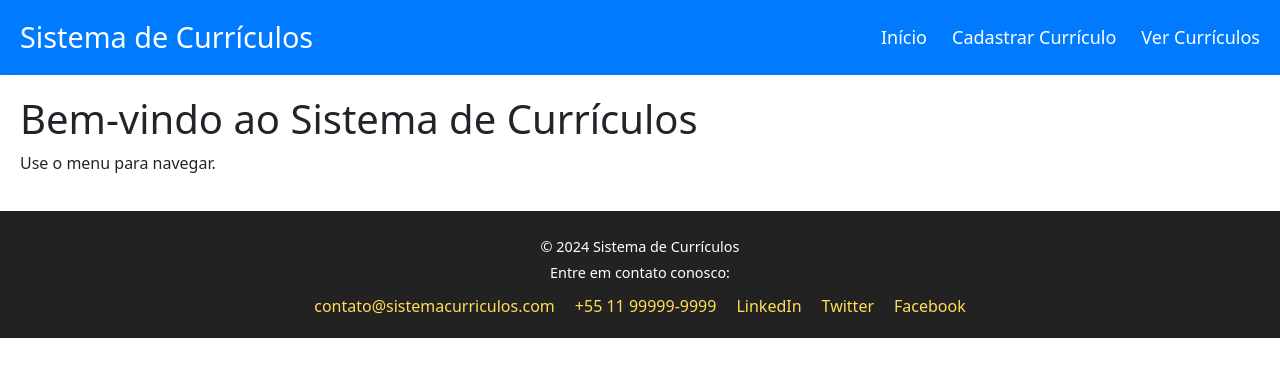
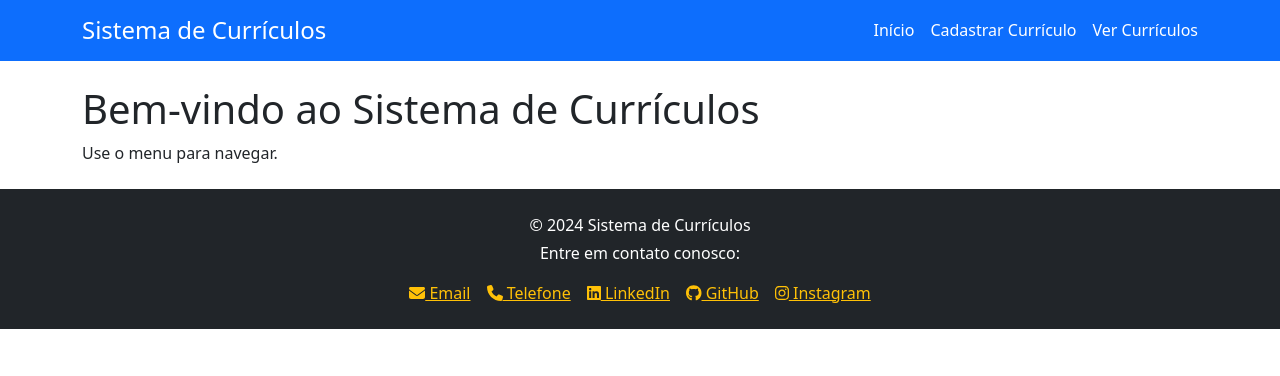
Before and after one commit to VictorZionFranca/TrabalhoCadastroCurriculo, a Vue app in the folder sistema-curriculos/: page / in a window 1280 px wide. Shown: the top 376 px of the page. Built offline with nearby package versions, Linux system fonts and the light colour scheme; what vue-the-mask would draw is missing.

Commit message:
alterações

```diff
--- a/sistema-curriculos/package.json
+++ b/sistema-curriculos/package.json
@@ -8,6 +8,10 @@
     "lint": "vue-cli-service lint"
   },
   "dependencies": {
+    "@fortawesome/fontawesome-svg-core": "^6.7.1",
+    "@fortawesome/free-brands-svg-icons": "^6.7.1",
+    "@fortawesome/free-solid-svg-icons": "^6.7.1",
+    "@fortawesome/vue-fontawesome": "^3.0.8",
     "axios": "^1.7.7",
     "bootstrap": "^5.3.3",
     "core-js": "^3.8.3",
--- a/sistema-curriculos/src/App.vue
+++ b/sistema-curriculos/src/App.vue
@@ -1,32 +1,34 @@
 <template>
   <div id="app">
     <!-- Cabeçalho -->
-    <header>
-      <div class="logo">
-        <h1>Sistema de Currículos</h1>
+    <header class="bg-primary text-white py-3">
+      <div class="container d-flex justify-content-between align-items-center">
+        <h1 class="h4 m-0">Sistema de Currículos</h1>
+        <nav class="d-flex gap-3">
+          <router-link to="/" class="nav-link text-white">Início</router-link>
+          <router-link to="/cadastrar" class="nav-link text-white">Cadastrar Currículo</router-link>
+          <router-link to="/curriculos" class="nav-link text-white">Ver Currículos</router-link>
+        </nav>
       </div>
-      <nav>
-        <router-link to="/" class="nav-link">Início</router-link>
-        <router-link to="/cadastrar" class="nav-link">Cadastrar Currículo</router-link>
-        <router-link to="/curriculos" class="nav-link">Ver Currículos</router-link>
-      </nav>
     </header>
 
     <!-- Conteúdo Principal -->
-    <main>
+    <main class="container my-4">
       <router-view />
     </main>
 
     <!-- Rodapé -->
-    <footer>
-      <p>© 2024 Sistema de Currículos</p>
-      <p>Entre em contato conosco:</p>
-      <div class="contact-links">
-        <a href="mailto:contato@sistemacurriculos.com">contato@sistemacurriculos.com</a>
-        <a href="tel:+5511999999999">+55 11 99999-9999</a>
-        <a href="https://www.linkedin.com/company/sistemacurriculos" target="_blank">LinkedIn</a>
-        <a href="https://twitter.com/sistemacurriculos" target="_blank">Twitter</a>
-        <a href="https://www.facebook.com/sistemacurriculos" target="_blank">Facebook</a>
+    <footer class="bg-dark text-white py-4">
+      <div class="container text-center">
+        <p class="mb-1">© 2024 Sistema de Currículos</p>
+        <p class="mb-3">Entre em contato conosco:</p>
+        <div class="d-flex justify-content-center gap-3">
+          <a href="mailto:vzion435@gmail.com" class="text-warning"><font-awesome-icon :icon="['fas', 'envelope']" /> Email</a>
+          <a href="tel:+5511999999999" class="text-warning"><font-awesome-icon :icon="['fas', 'phone']" /> Telefone</a>
+          <a href="https://www.linkedin.com/company/sistemacurriculos" target="_blank" class="text-warning"><font-awesome-icon :icon="['fab', 'linkedin']" /> LinkedIn</a>
+          <a href="https://github.com/VictorZionFranca" target="_blank" class="text-warning"><font-awesome-icon :icon="['fab', 'github']" /> GitHub</a>
+          <a href="#" class="text-warning"><font-awesome-icon :icon="['fab', 'instagram']" /> Instagram</a>
+        </div>
       </div>
     </footer>
   </div>
@@ -39,119 +41,8 @@ export default {
 </script>
 
 <style scoped>
-/* Estilos globais */
-* {
-  margin: 0;
-  padding: 0;
-  box-sizing: border-box;
-}
-
-body {
-  font-family: 'Arial', sans-serif;
-  background-color: #f4f4f4;
-  color: #333;
-}
-
-a {
-  text-decoration: none;
-  color: inherit;
-}
-
-/* Cabeçalho */
-header {
-  background-color: #007bff;
-  color: white;
-  padding: 20px;
-  display: flex;
-  justify-content: space-between;
-  align-items: center;
-}
-
-header .logo h1 {
-  font-size: 1.8rem;
-}
-
-nav {
-  display: flex;
-  gap: 25px;
-}
-
-nav .nav-link {
-  font-size: 18px;
-  color: white;
-  transition: 0.3s;
-}
-
-nav .nav-link:hover {
-  color: #ffdd57;
-  scale: 1.1;
-  transition: 0.3s;
-}
-
-/* Main */
-main {
-  padding: 20px;
-  margin: 0 auto;
-  background-color: white;
-  box-shadow: 0 2px 8px rgba(0, 0, 0, 0.1);
-}
-
-footer {
-  background-color: #222;
-  color: white;
-  text-align: center;
-  padding: 20px 0;
-}
-
-footer p {
-  font-size: 0.9rem;
-  margin: 5px 0;
-}
-
-footer a {
-  color: #ffdd57;
-  font-size: 1rem;
-}
-
-footer a:hover {
+/* Customizações adicionais */
+.nav-link:hover {
   text-decoration: underline;
 }
-
-footer .contact-links {
-  margin-top: 10px;
-  display: flex;
-  justify-content: center;
-  gap: 20px;
-}
-
-footer .contact-links a {
-  color: #ffdd57;
-  font-size: 1rem;
-  transition: color 0.3s;
-}
-
-footer .contact-links a:hover {
-  color: #ff9e00;
-}
-
-/* Responsividade */
-@media (max-width: 768px) {
-  header {
-    flex-direction: column;
-    align-items: flex-start;
-  }
-
-  header .logo h1 {
-    margin-bottom: 10px;
-  }
-
-  nav {
-    flex-direction: column;
-    gap: 10px;
-  }
-
-  nav .nav-link {
-    font-size: 1.2rem;
-  }
-}
 </style>
--- a/sistema-curriculos/src/main.js
+++ b/sistema-curriculos/src/main.js
@@ -5,11 +5,23 @@ import VueTheMask from 'vue-the-mask';
 import 'bootstrap/dist/css/bootstrap.min.css'; // Importa o CSS do Bootstrap
 import 'bootstrap'; // Importa o JavaScript do Bootstrap
 
+// Importações do FontAwesome
+import { library } from '@fortawesome/fontawesome-svg-core'; // Corrigido aqui
+import { FontAwesomeIcon } from '@fortawesome/vue-fontawesome';
+import { faHome, faUser, faPhone,faEnvelope } from '@fortawesome/free-solid-svg-icons';
+import { faLinkedin, faGithub, faInstagram} from '@fortawesome/free-brands-svg-icons';
+
+
+// Adicione os ícones ao objeto 'library'
+library.add(faHome, faUser, faPhone, faEnvelope, faLinkedin, faGithub, faInstagram);
 
 const app = createApp(App);
 
 // Use o VueTheMask no Vue 3
 app.use(VueTheMask);
 
+// Registre o componente FontAwesome
+app.component('font-awesome-icon', FontAwesomeIcon);
+
 app.use(router); // Adiciona o roteador à aplicação
 app.mount('#app'); // Renderiza o aplicativo no DOM
--- a/sistema-curriculos/src/views/CadastrarCurriculo.vue
+++ b/sistema-curriculos/src/views/CadastrarCurriculo.vue
@@ -26,16 +26,16 @@
 
         <div class="mb-3">
           <label for="formacao" class="form-label">Formação acadêmica</label>
-          <input type="text" v-model="curriculo.formacao.curso" placeholder="Curso" class="form-control" required />
-          <input type="text" v-model="curriculo.formacao.instituicao" placeholder="Instituição" class="form-control" required />
-          <input type="number" v-model="curriculo.formacao.ano" placeholder="Ano de conclusão" class="form-control" required />
+          <input type="text" v-model="curriculo.formacao.curso" placeholder="Curso" class="form-control mb-3" required />
+          <input type="text" v-model="curriculo.formacao.instituicao" placeholder="Instituição" class="form-control mb-3" required />
+          <input type="number" v-model="curriculo.formacao.ano" placeholder="Ano de conclusão" class="form-control mb-3" required />
         </div>
 
         <div class="mb-3">
           <label for="experiencia" class="form-label">Experiência profissional</label>
-          <input type="text" v-model="curriculo.experiencia.empresa" placeholder="Empresa" class="form-control" required />
-          <input type="text" v-model="curriculo.experiencia.cargo" placeholder="Cargo" class="form-control" required />
-          <input type="text" v-model="curriculo.experiencia.periodo" placeholder="Período" class="form-control" required />
+          <input type="text" v-model="curriculo.experiencia.empresa" placeholder="Empresa" class="form-control mb-3"/>
+          <input type="text" v-model="curriculo.experiencia.cargo" placeholder="Cargo" class="form-control mb-3"/>
+          <input type="text" v-model="curriculo.experiencia.periodo" placeholder="Período" class="form-control mb-3"/>
         </div>
 
         <div class="mb-3">
--- a/sistema-curriculos/src/views/VerCurriculos.vue
+++ b/sistema-curriculos/src/views/VerCurriculos.vue
@@ -74,6 +74,7 @@
 
         </div>
         <div class="text-center">
+          <hr class="mt-0">
           <button class="btn btn-warning btn-sm mr-2" data-bs-toggle="modal" data-bs-target="#editarCurriculoModal"
             @click="prepararEdicao(curriculo)">
             Editar
@@ -222,7 +223,7 @@ export default {
 
 <style scoped>
 .curriculos-container {
-  max-width: 1000px;
+  max-width: 950px;
   margin: 0 auto;
   padding: 20px;
   font-family: 'Arial', sans-serif;
```
Also changed, not shown: 1 other file (tests, documents, lock files or other folders).
